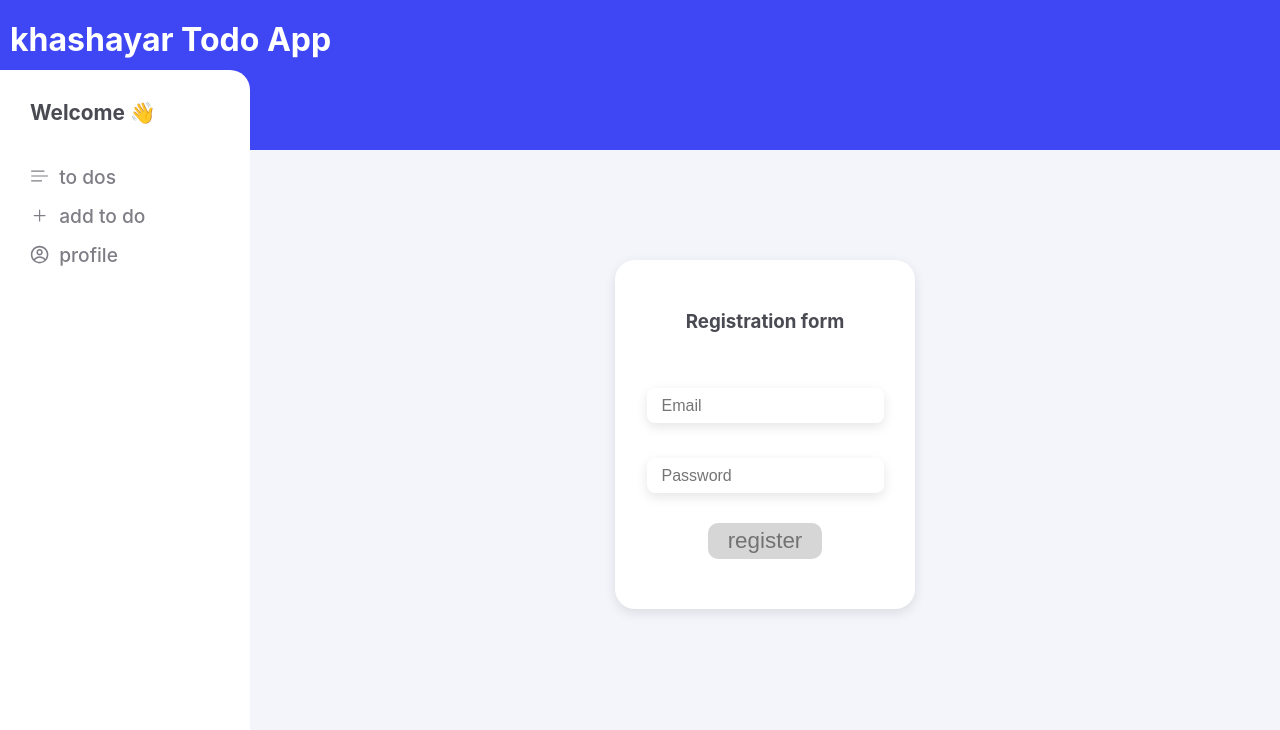
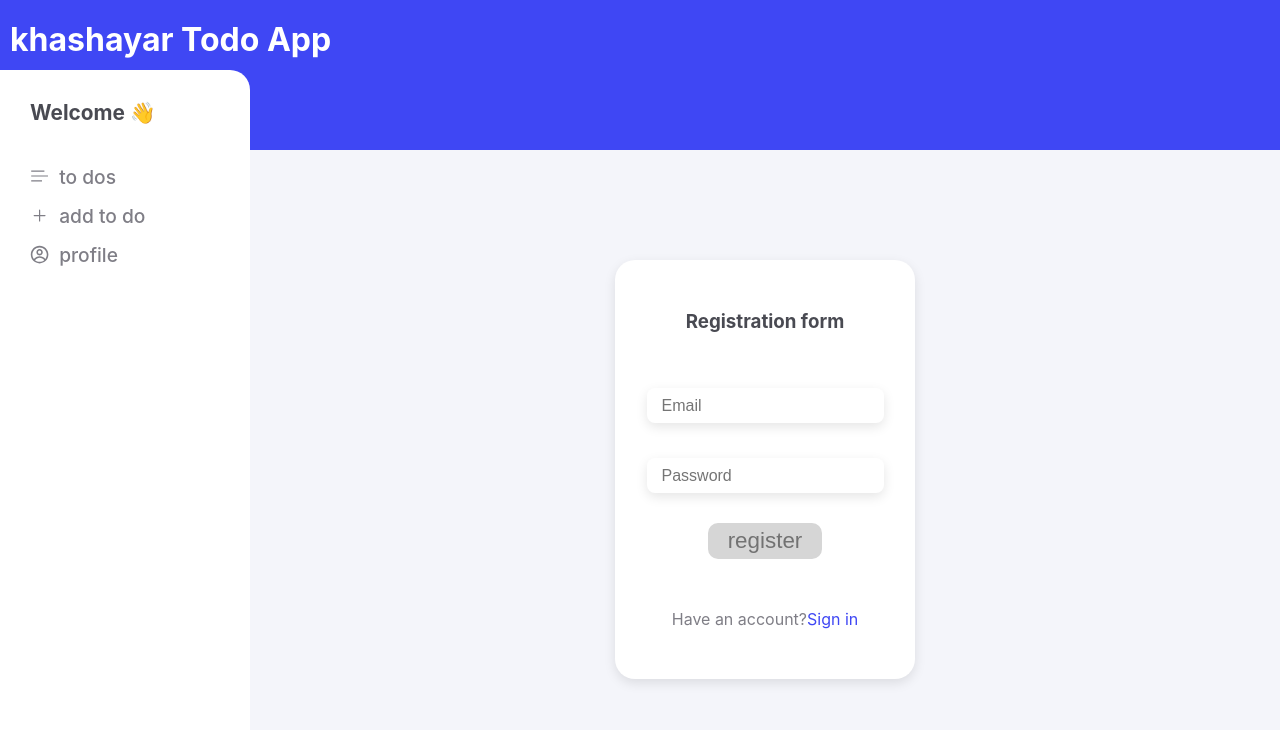
Before and after one commit to khashayarmobarez/fullstack-todo-app, a Next.js app: page /signUp in a window 1280 px wide. Shown: the top 730 px of the page. Built offline with nearby package versions, Linux system fonts and the light colour scheme.

Commit message:
Add account prompt to SignupPage component

```diff
--- a/src/components/template/SignupPage.js
+++ b/src/components/template/SignupPage.js
@@ -1,3 +1,4 @@
+import Link from "next/link"
 
 
 function SignupPage() {
@@ -7,6 +8,10 @@ function SignupPage() {
       <input type="text" placeholder="Email" />
       <input type="password" placeholder="Password" />
       <button>register</button>
+      <div>
+        <p>Have an account?</p>
+        <Link>Sign in</Link>
+      </div>
     </div>
   )
 }
```
